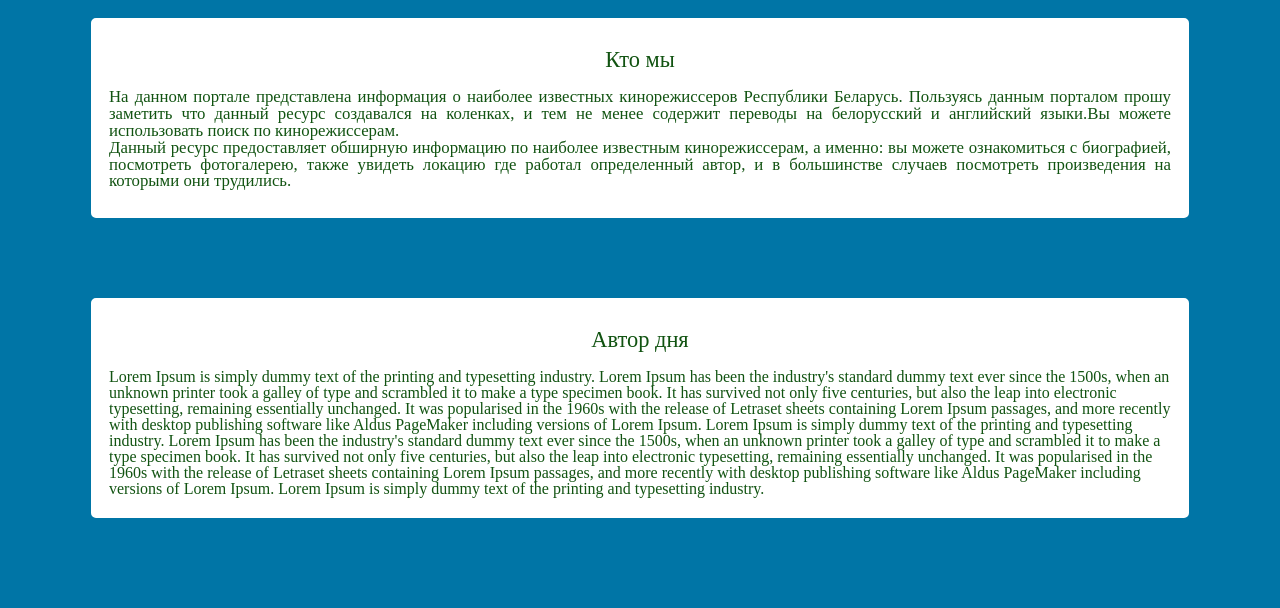
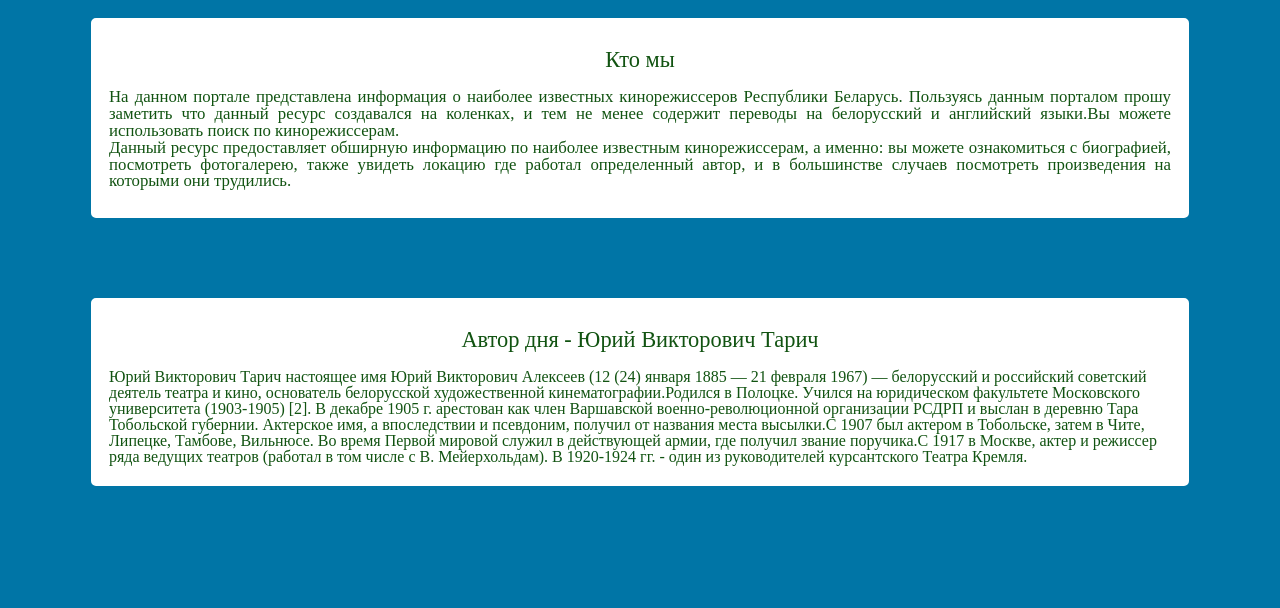
Before and after one commit to RamanBychkou/-CodeJam-5-Dream--Team, a website built with webpack: page src/index.html in a window 1280 px wide. Shown: the part 192-800 px from the top of the page. Built offline with nearby package versions, Linux system fonts and the light colour scheme.

Commit message:
fix: add author of day on main. Add photo author on author.html

```diff
--- a/src/index.html
+++ b/src/index.html
@@ -65,7 +65,7 @@
         </article>
         <article class="author-of-the-day">
           <h2 id="textAuthorOfDay">Author of the day</h2>
-          <div class="author-of-the-day-content">
+          <div class="author-of-the-day-content" id="biographyText">
               Lorem Ipsum is simply dummy text of the printing and typesetting industry.
               Lorem Ipsum has been the industry's standard dummy text ever since the 1500s,
               when an unknown printer took a galley of type and scrambled it to make a type specimen book.
--- a/src/js/index.js
+++ b/src/js/index.js
@@ -25,6 +25,7 @@ const linkToProducersEl = document.getElementById('linkToProducers');
 const linkToAuthorsEl = document.getElementById('linkToAuthors');
 const textWhoAreWeEl = document.getElementById('textWhoAreWe');
 const textAuthorOfDayEl = document.getElementById('textAuthorOfDay');
+const biographyTextEl = document.getElementById('biographyText');
 const textAuthorsEl = document.getElementById('textAuthors');
 const textSearchingEl = document.getElementById('textSearching');
 const textNameEl = document.getElementById('textName');
@@ -58,7 +59,12 @@ function changeLang(language) {
     linkToAuthorsEl.setAttribute('href', `index.html#about-us?lang=${lang}`);
   }
   if (textWhoAreWeEl) textWhoAreWeEl.innerText = data[language].environment.textWhoAreWe;
-  if (textAuthorOfDayEl) textAuthorOfDayEl.innerText = data[language].environment.textAuthorOfDay;
+  if (textAuthorOfDayEl) {
+    const max = data[language].producers.length;
+    const randomNumber = Math.floor(Math.random() * max);
+    textAuthorOfDayEl.innerText = `${data[language].environment.textAuthorOfDay} - ${data[language].producers[randomNumber].name}`;
+    biographyTextEl.innerText = data[language].producers[randomNumber].biographyText;
+  }
   if (textAuthorsEl) textAuthorsEl.innerText = data[language].environment.textAuthors;
   if (textSearchingEl) textSearchingEl.innerText = data[language].environment.textSearching;
   if (textNameEl) textNameEl.innerText = data[language].environment.textName;
@@ -136,9 +142,11 @@ function addPersons(persons = []) {
 function addStaticAuthorData(author) {
   const mapEl = document.getElementById('map');
   const gallery = document.getElementById('gallery');
+  const personPhotoEl = document.getElementById('personPhoto');
   const authorName = decodeURI(getUrlVars().name);
   const authorObj = findPersons(data, lang, authorName)[0];
   if (authorNameEl) authorNameEl.innerText = authorObj.name;
+  if (personPhotoEl) personPhotoEl.setAttribute('src', authorObj.personPhoto);
   mapEl.setAttribute('src', author.map);
   author.gallery.forEach((item, index) => {
     const galleryItem = document.createElement('div');
```
Also changed, not shown: src/author.html (+3 -2 lines), dist/src/author.html, dist/src/index.html, dist/src/js/main.js, dist/src/person.html (deleted), 1 other file.
